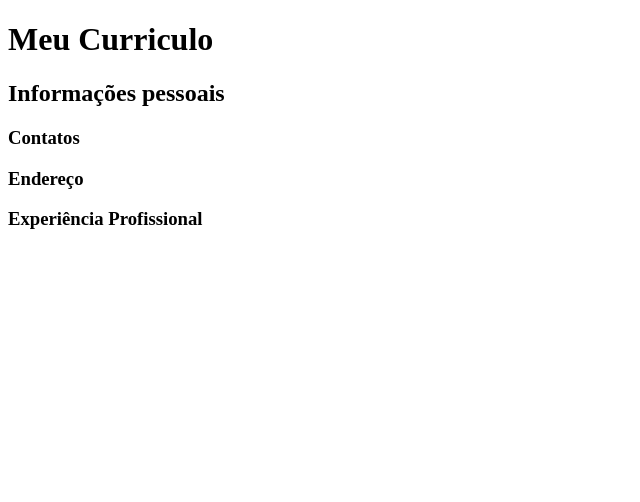
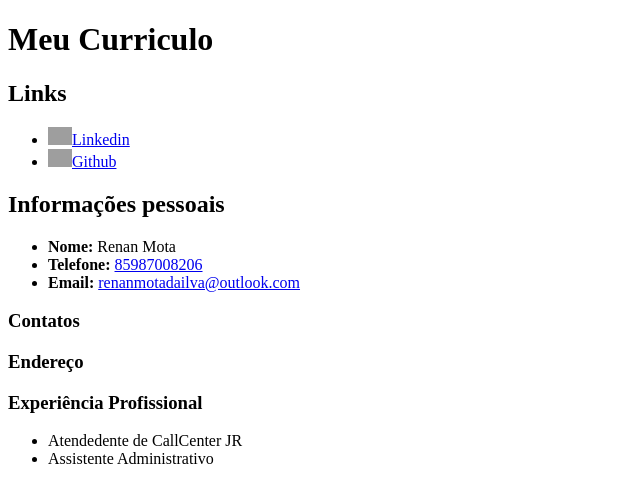
Before and after one commit to Rhanoi/Meu-Curriculo-Online, a plain HTML site: page index.html in a window 1280 px wide. Shown: the whole page, without its empty margins (0-640 px from the left). Drawn offline with Linux system fonts and the light colour scheme; grey boxes are pictures that could not be loaded.

Commit message:
Incluindo parte das informações do currículo

```diff
--- a/index.html
+++ b/index.html
@@ -8,10 +8,25 @@
 </head>
 <body>
     <h1>Meu Curriculo</h1>
+    <h2>Links</h2>
+        <ul>
+            <li><a href="https://www.linkedin.com/in/renanmota/" target="_blank" rel="noopener noreferrer"><img src="https://www.svgrepo.com/show/448234/linkedin.svg" alt="icone da plataforma Linkedin" width="24px">Linkedin</a></li>
+            <li><a href="https://github.com/Rhanoi" target="_blank" rel="noopener noreferrer"><img src="https://www.svgrepo.com/show/448225/github.svg" alt="icone da plataforma Github" width="24px">Github</a></li>
+        </ul>
+
     <h2>Informações pessoais</h2>
+        <ul>
+            <li><b>Nome:</b> Renan Mota</li>
+            <li><b>Telefone:</b> <a href="tel:+5585987008206">85987008206</a></li>
+            <li><b>Email:</b> <a href="mailto:renanmotadailva@outlook.com">renanmotadailva@outlook.com</a></li>
+        </ul>
     <h3>Contatos</h3>
     <h3>Endereço</h3>
     <h3>Experiência Profissional</h3>
+        <ul>
+            <li>Atendedente de CallCenter JR</li>
+            <li>Assistente Administrativo</li>
+        </ul>
 
 </body>
 </html>
```
